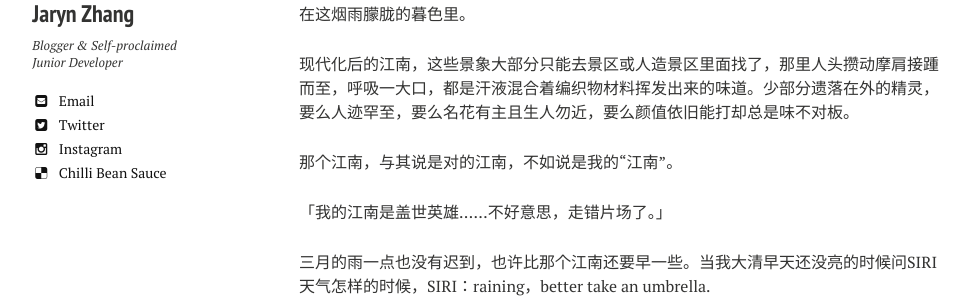
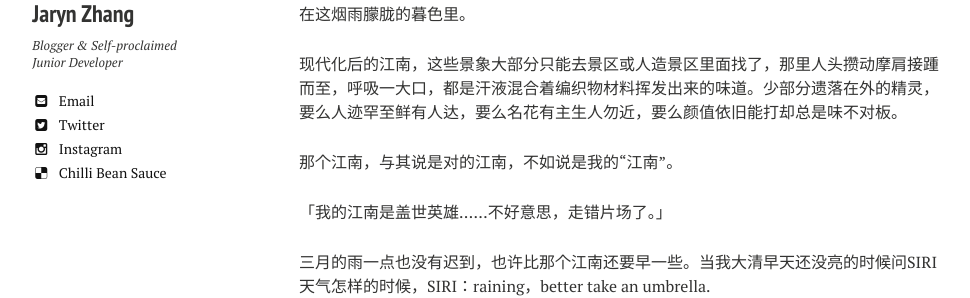
Before and after one commit to jarynzhang/jarynzhang.github.io, a Jekyll site: the page built from _posts/2023-03-05-烟花三月下扬州.md, in a window 1280 px wide and 900 px high. Shown: the part 257-555 px from the top of the window, without its empty margins (21-991 px from the left). Built offline with Jekyll 4.4.1, drawn with Linux system fonts in a browser that asks for light colours; nearby versions of some CDN libraries; our own code applies the rules of GitHub Pages for plain Markdown files.

Commit message:
Update 2023-03-05-烟花三月下扬州.md

```diff
--- a/_posts/2023-03-05-烟花三月下扬州.md
+++ b/_posts/2023-03-05-烟花三月下扬州.md
@@ -20,7 +20,7 @@ excerpt: 不好意思，走错片场了。
 
 
 
-现代化后的江南，这些景象大部分只能去景区或人造景区里面找了，那里人头攒动摩肩接踵而至，呼吸一大口，都是汗液混合着编织物材料挥发出来的味道。少部分遗落在外的精灵，要么人迹罕至，要么名花有主且生人勿近，要么颜值依旧能打却总是味不对板。
+现代化后的江南，这些景象大部分只能去景区或人造景区里面找了，那里人头攒动摩肩接踵而至，呼吸一大口，都是汗液混合着编织物材料挥发出来的味道。少部分遗落在外的精灵，要么人迹罕至鲜有人达，要么名花有主生人勿近，要么颜值依旧能打却总是味不对板。
 
 
 
```
